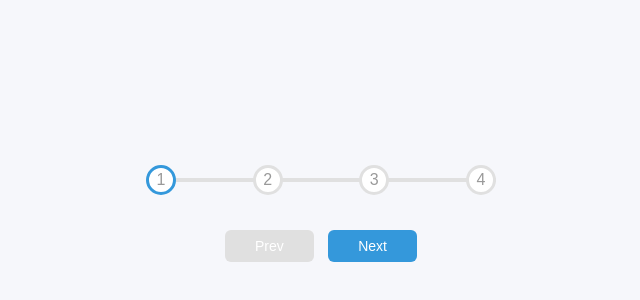
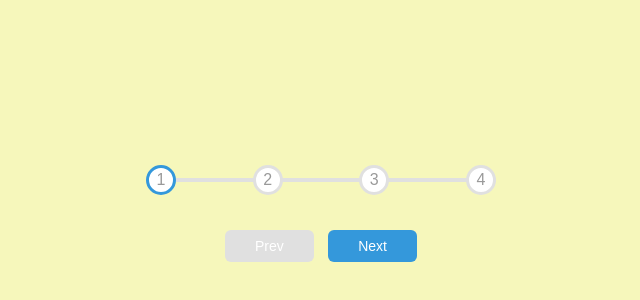
Before and after one commit to liindigo/progressbar, a plain HTML site: page index.html in a window 1280 px wide. Shown: the part 184-484 px from the top of the page, without its empty margins (319-959 px from the left). Drawn offline with Linux system fonts and the light colour scheme; a web font is replaced by a local one.

Commit message:
first commit

```diff
--- a/style.css
+++ b/style.css
@@ -8,7 +8,7 @@
   box-sizing: border-box;
 }
 body {
-  background-color: #f6f7fb;
+  background-color: #f6f7bb;
   font-family: 'Muli', sans-serif;
   display: flex;
   align-items: center;
```
